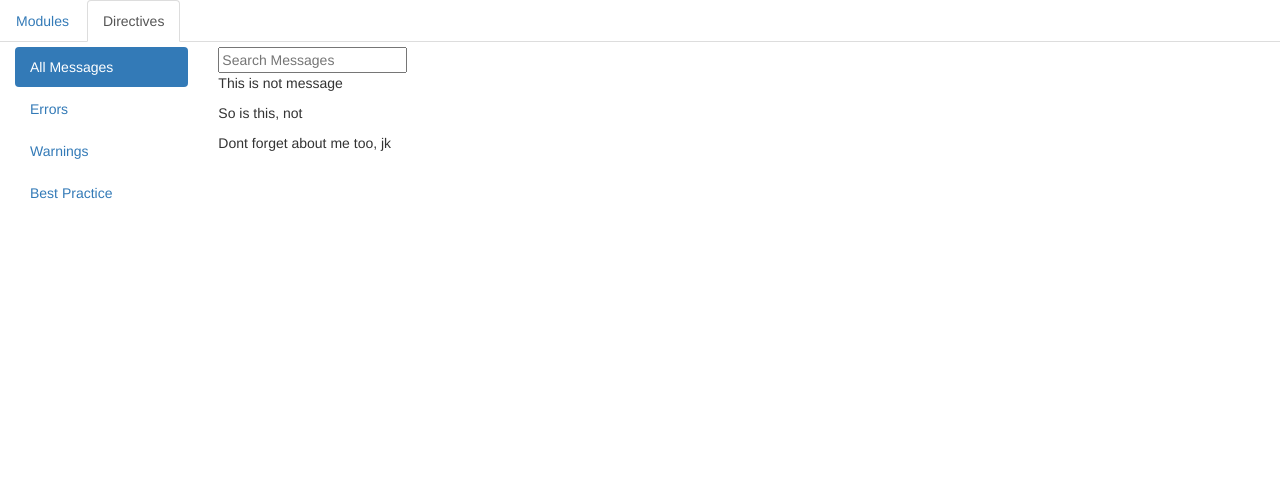
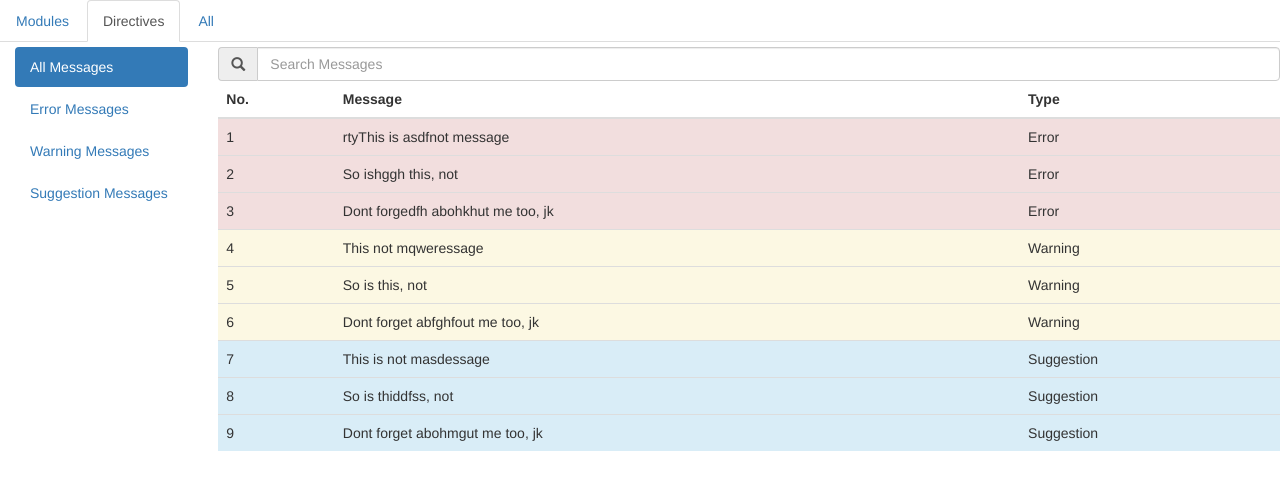
Before and after one commit to caguillen214/angular-hint-display, a website: page app/index.html in a window 1280 px wide. Drawn offline with nearby package versions, Linux system fonts and the light colour scheme; some packages are replaced by stand-ins of ours; a script that the page names is missing.

Commit message:
refactor(table-view): change display of messages

```diff
--- a/app/app.css
+++ b/app/app.css
@@ -1,3 +1,7 @@
 .offsetTab{
   margin-left: 15px;
 }
+.table-hover > tbody > tr:hover > td,
+.table-hover > tbody > tr:hover > th {
+  background-color: #F3F3F3;
+}
--- a/app/components/table-view/table-view-controller.js
+++ b/app/components/table-view/table-view-controller.js
@@ -2,14 +2,47 @@ angular.module('ngTableView')
   .controller('TableViewController', ['$routeParams',
     function($routeParams){
       this.messageData = {
-        'Modules': ['This is a message', 'So is this', 'Dont forget about me too'],
-        'Directives': ['This is not message', 'So is this, not', 'Dont forget about me too, jk'],
+        'Modules': {
+          'Error-Messages': ['qwerThis is a message', 'So issdfs this', 'Dont forget asdfsbout me too'],
+          'Warning-Messages': ['This is sdfa message', 'So iqws this', 'Dontasdf forget about me too'],
+          'Suggestion-Messages': ['This meerqessage', 'So is thsdgsis', 'Dont foasdfrget asdfabout me too'],
+        },
+        'Directives': {
+          'Error-Messages': ['rtyThis is asdfnot message', 'So ishggh this, not', 'Dont forgedfh abohkhut me too, jk'],
+          'Warning-Messages': ['This not mqweressage', 'So is this, not', 'Dont forget abfghfout me too, jk'],
+          'Suggestion-Messages': ['This is not masdessage', 'So is thiddfss, not', 'Dont forget abohmgut me too, jk'],
+        },
       };
-      this.labels = ['All-Messages', 'Errors', 'Warnings', 'Best-Practice'];
+
+      this.labels = ['All-Messages', 'Error-Messages', 'Warning-Messages', 'Suggestion-Messages'];
       this.module = $routeParams.module || 'Directives';
       this.type = $routeParams.type || 'All-Messages';
+
+      (function(self){
+        var all = {
+          'All-Messages': [],
+          'Error-Messages': [],
+          'Warning-Messages': [],
+          'Suggestion-Messages': []
+        };
+        for(var id in self.messageData) {
+          self.messageData[id]['All-Messages'] = [];
+          for(var type in self.messageData[id]) {
+            self.messageData[id][type].forEach(function(message) {
+              if(type !== 'All-Messages'){
+                all['All-Messages'].push({message: message, type: type, module: id});
+                all[type].push(message);
+                self.messageData[id]['All-Messages'].push({message: message, type: type});
+              }
+            });
+          }
+        }
+        self.messageData['All'] = all;
+      })(this);
+
 
       this.dashesToSpace = function(str) {
         return str.replace(/-/g,' ');
       }
+
   }]);
--- a/app/components/table-view/table-view.html
+++ b/app/components/table-view/table-view.html
@@ -18,13 +18,33 @@
         </ul>
       </div>
       <div class="col-md-10">
-        <div>
-          <input type="text" ng-model="search" placeholder="Search Messages"/>
+        <div class="input-group">
+          <div class="input-group-addon"><span class="glyphicon glyphicon-search"></span></div>
+          <input class="form-control" type="text" placeholder="Search Messages" ng-model="search">
         </div>
-        <div ng-repeat="message in tvCtrl.messageData[tvCtrl.module] | filter:search">
-          <div>
-            <p>{{message}}</p>
-          </div>
+        <table class="table table-striped table-hover" ng-show="tvCtrl.messageData[tvCtrl.module][tvCtrl.type].length">
+          <thead>
+            <tr>
+              <th>No.</th>
+              <th ng-show="tvCtrl.module === 'All' && tvCtrl.type === 'All-Messages' ">Module</th>
+              <th>Message</th>
+              <th ng-show="tvCtrl.type === 'All-Messages'">Type</th>
+            </tr>
+          </thead>
+          <tbody>
+            <tr ng-repeat="message in tvCtrl.messageData[tvCtrl.module][tvCtrl.type]| filter:search"
+                ng-class="{danger: tvCtrl.type === 'All-Messages' && message.type === 'Error-Messages',
+                           warning: tvCtrl.type === 'All-Messages' && message.type === 'Warning-Messages',
+                           info: tvCtrl.type === 'All-Messages' && message.type === 'Suggestion-Messages',}">
+              <td>{{$index+1}}</td>
+              <td ng-show="tvCtrl.module === 'All' && tvCtrl.type === 'All-Messages'">Hint {{message.module}}</td>
+              <td>{{message.message || message}}</td>
+              <td ng-show="tvCtrl.type === 'All-Messages'">{{message.type.substring(0,message.type.indexOf('-'))}}</td>
+            </tr>
+          </tbody>
+        </table>
+        <div ng-show="!tvCtrl.messageData[tvCtrl.module][tvCtrl.type].length">
+          <h3>There are no messages in this category.</h3>
         </div>
       </div>
     </div>
```
